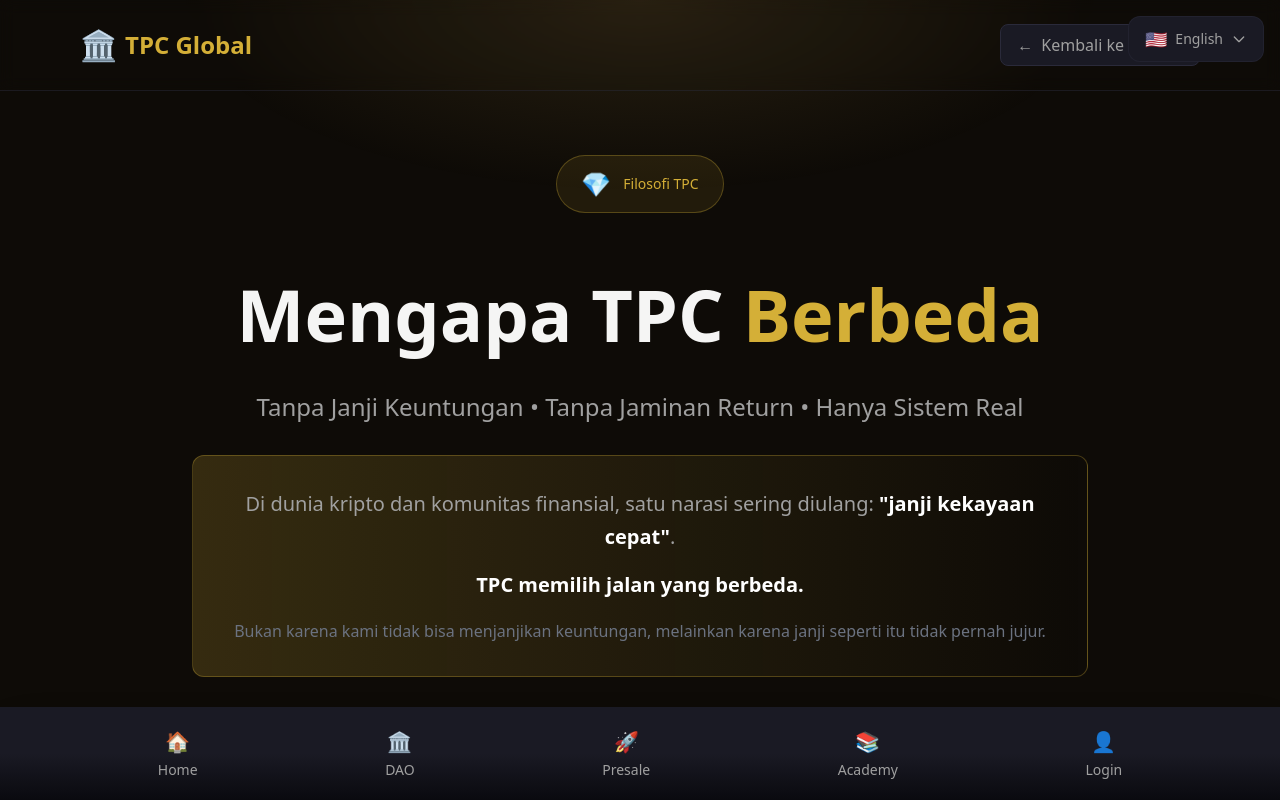
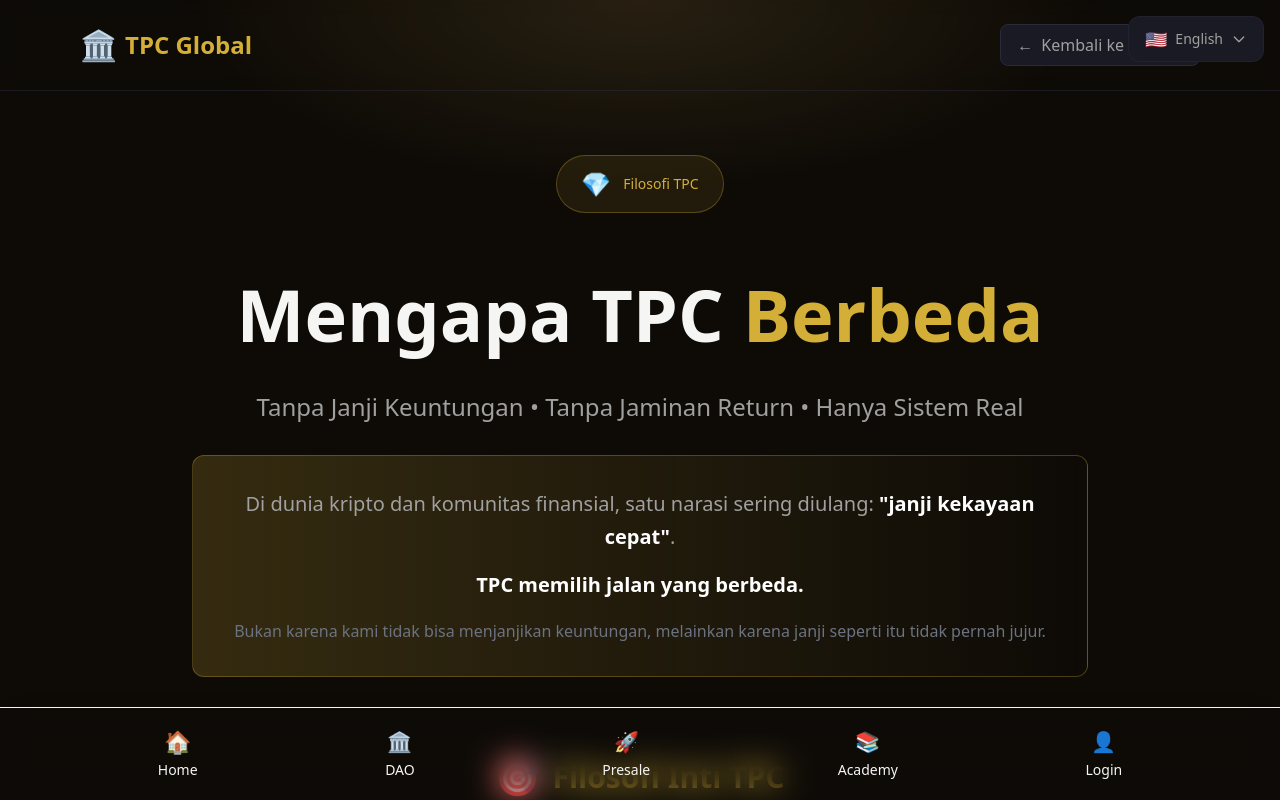
Before and after one commit to tpcglobalcommunity/tpcnew, a Next.js app: page /why-tpc in a window 1280 px wide. Shown: the top 800 px of the page. Built offline with nearby package versions, Linux system fonts and the light colour scheme.

Commit message:
Technical Fix - BottomNavigation with publicPath and theme tokens

```diff
--- a/src/components/ui/BottomNavigation.tsx
+++ b/src/components/ui/BottomNavigation.tsx
@@ -3,9 +3,18 @@
 import { useState } from "react";
 import Link from "next/link";
 import { usePathname } from "next/navigation";
+import { publicPath } from "@/content/homeCopy";
 
 export default function BottomNavigation() {
   const pathname = usePathname();
+
+  // Extract current language from pathname
+  const getCurrentLang = () => {
+    const segments = pathname.split('/').filter(Boolean);
+    return segments[0] || 'en';
+  };
+
+  const currentLang = getCurrentLang();
 
   const navItems = [
     {
@@ -41,25 +50,27 @@ export default function BottomNavigation() {
   ];
 
   return (
-    <div className="fixed bottom-0 left-0 right-0 bg-gradient-to-t from-[#0a0a0f] via-[#1a1a24] to-[#1a1a24] border-t border-[#2a2a3a]/50 backdrop-blur-lg z-50 shadow-2xl">
+    <div className="fixed bottom-0 left-0 right-0 bg-bg border-t border-border/20 backdrop-blur-lg z-50 shadow-2xl">
       <div className="max-w-6xl mx-auto">
         <div className="flex justify-around items-center py-3">
           {navItems.map((item) => {
-            const isActive = pathname === item.href;
+            const fullHref = publicPath(currentLang, item.href);
+            const isActive = pathname === fullHref ||
+                           (item.href !== "/" && pathname.startsWith(fullHref));
 
             return (
               <Link
                 key={item.href}
-                href={item.href}
+                href={fullHref}
                 className={`group flex flex-col items-center justify-center px-3 py-2 rounded-xl transition-all duration-300 relative ${
                   isActive
-                    ? "text-[#d4af37]"
-                    : "text-[#a0a0a0] hover:text-white"
+                    ? "text-accent"
+                    : "text-muted hover:text-fg"
                 }`}
               >
                 {/* Active indicator */}
                 {isActive && (
-                  <div className="absolute -top-1 left-1/2 transform -translate-x-1/2 w-1 h-1 bg-[#d4af37] rounded-full"></div>
+                  <div className="absolute -top-1 left-1/2 transform -translate-x-1/2 w-1 h-1 bg-accent rounded-full"></div>
                 )}
 
                 {/* Icon */}
@@ -75,7 +86,7 @@ export default function BottomNavigation() {
                 </span>
 
                 {/* Hover effect */}
-                <div className={`absolute inset-0 bg-[#d4af37]/5 rounded-xl transition-opacity duration-300 ${
+                <div className={`absolute inset-0 bg-accent/5 rounded-xl transition-opacity duration-300 ${
                   isActive ? "opacity-100" : "opacity-0 group-hover:opacity-100"
                 }`}></div>
               </Link>
```
